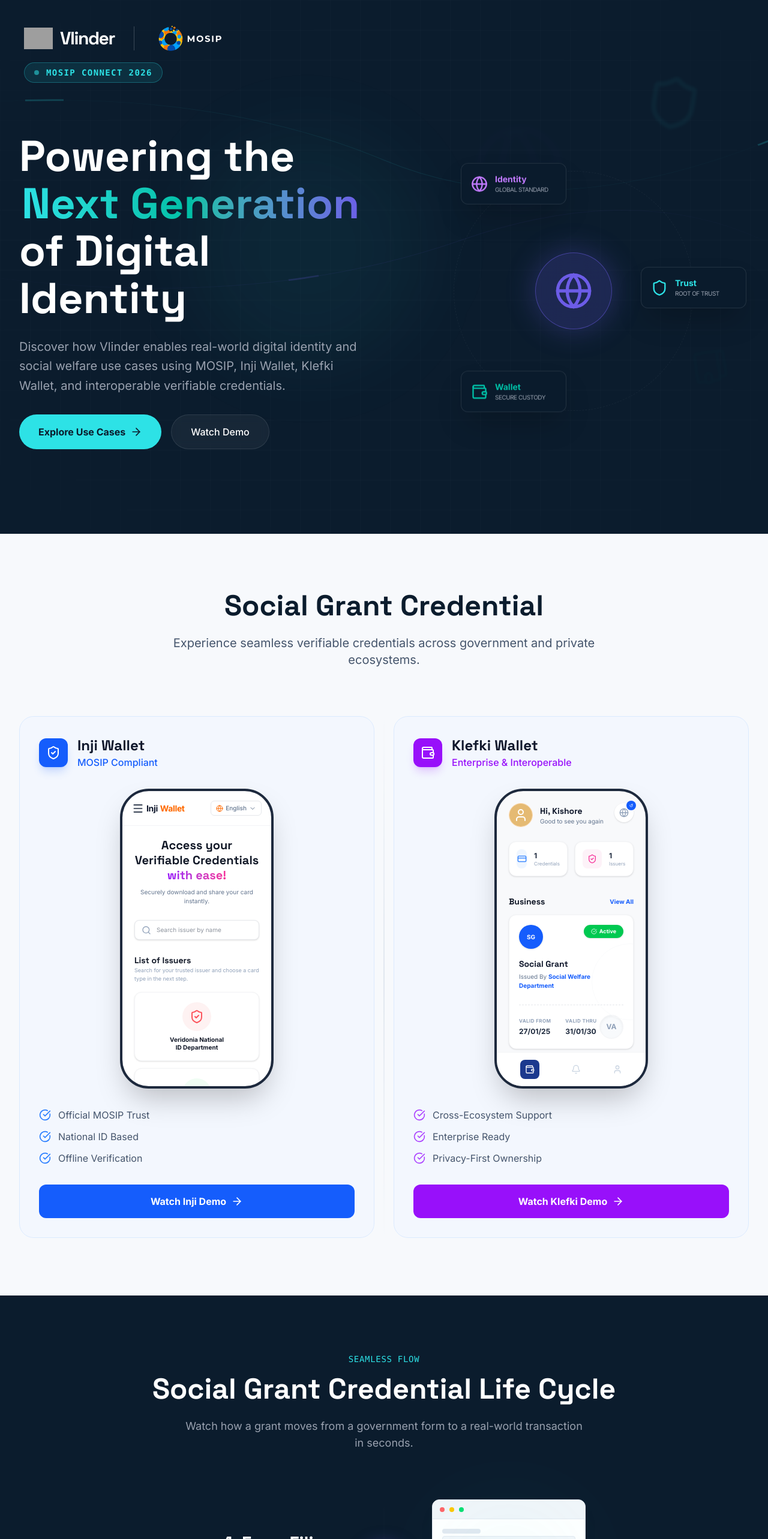
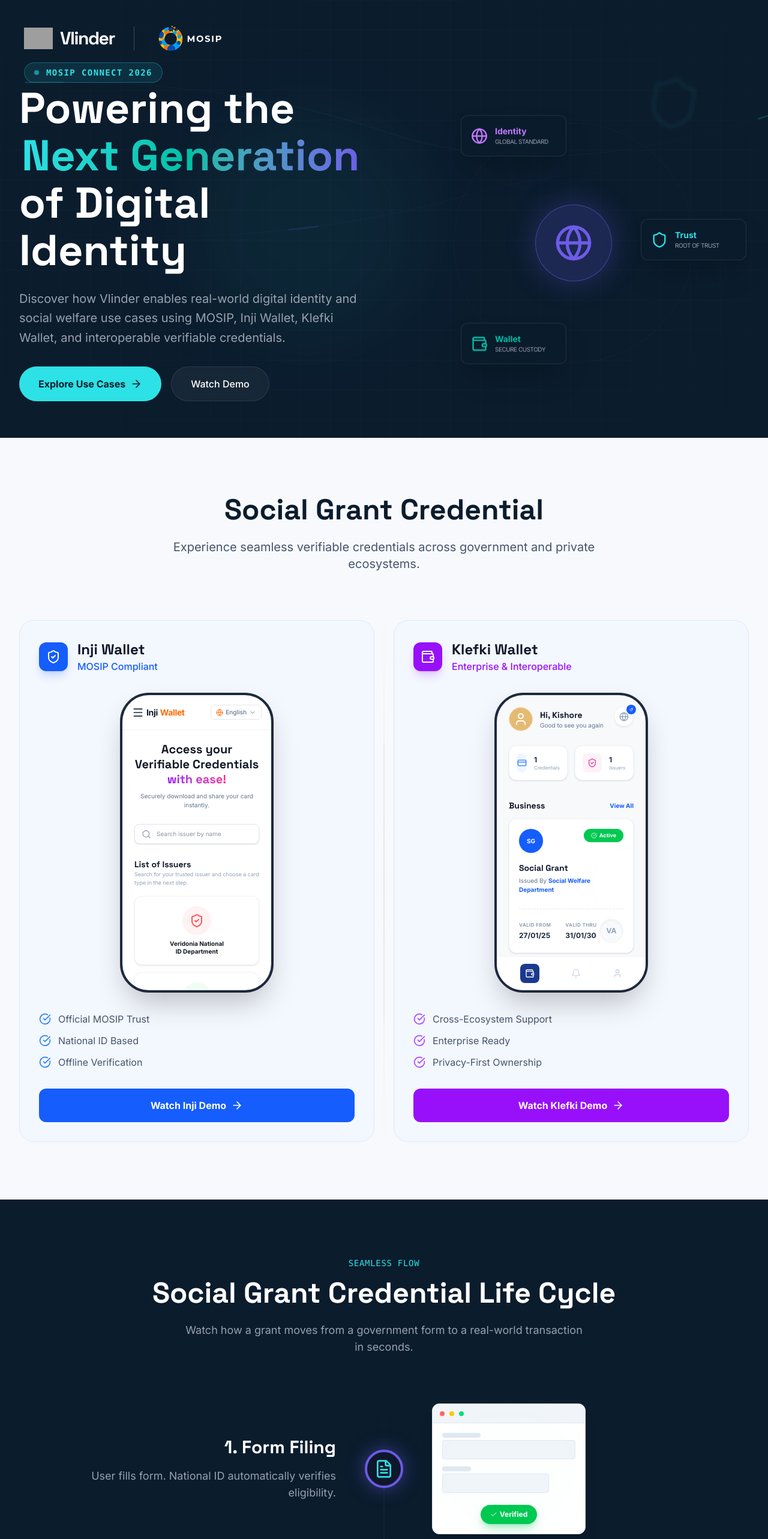
Before and after one commit to kishorekumarj79/Landing-Page, a React (Vite) app: page / in a window 1280 px wide. Shown: the top 2566 px of the page at 60% size. Built offline with nearby package versions, Linux system fonts and the light colour scheme; grey boxes are pictures that could not be loaded.

Commit message:
fix: optimization done

```diff
--- a/src/components/Compatibility.jsx
+++ b/src/components/Compatibility.jsx
@@ -12,17 +12,26 @@
         { name: "Microsoft Entra Verified ID", icon: Award, color: "text-amber-400", bg: "bg-amber-500/10", border: "border-amber-500/20" },
     ];
 
+    const [isMobile, setIsMobile] = React.useState(false);
+
+    React.useEffect(() => {
+        const checkMobile = () => setIsMobile(window.innerWidth < 768);
+        checkMobile();
+        window.addEventListener('resize', checkMobile);
+        return () => window.removeEventListener('resize', checkMobile);
+    }, []);
+
     return (
-        <section className="py-24 bg-surface text-center overflow-hidden relative">
+        <section id="compatibility" className="py-24 bg-surface text-center overflow-hidden relative">
             {/* Tech Mesh Background */}
             <div className="absolute inset-0 bg-[linear-gradient(rgba(0,0,0,0.02)_1px,transparent_1px),linear-gradient(90deg,rgba(0,0,0,0.02)_1px,transparent_1px)] bg-[size:30px_30px] opacity-20" />
 
             <div className="max-w-7xl mx-auto px-4 sm:px-6 lg:px-8 relative z-10">
                 <motion.div
-                    initial={{ opacity: 0, y: 20 }}
-                    whileInView={{ opacity: 1, y: 0 }}
+                    initial={{ opacity: 0, scale: 0.98 }}
+                    whileInView={{ opacity: 1, scale: 1 }}
                     viewport={{ once: true }}
-                    className="mb-16"
+                    className="mb-16 transform-gpu"
                 >
                     <div className="inline-flex items-center px-3 py-1 rounded-full bg-secondary/10 border border-secondary/20 text-secondary text-sm font-mono mb-4">
                         <Zap size={14} className="mr-2" />
@@ -34,8 +43,9 @@
                     </p>
                 </motion.div>
 
-                {/* DESKTOP: Static Circular Layout (md+) */}
-                <div className="hidden md:flex relative h-[600px] w-full max-w-5xl mx-auto items-center justify-center">
+                {/* DESKTOP: Static Circular Layout (md+) - Only Render if not mobile */}
+                {!isMobile && (
+                    <div className="hidden md:flex relative h-[600px] w-full max-w-5xl mx-auto items-center justify-center transform-gpu">
                         {/* Animated Rings Background */}
                         <div className="absolute w-[300px] h-[300px] rounded-full border border-dashed border-secondary/20 animate-[spin_40s_linear_infinite]" />
                         <div className="absolute w-[500px] h-[500px] rounded-full border border-dashed border-gray-200 animate-[spin_60s_linear_infinite_reverse]" />
@@ -100,6 +110,7 @@
                             );
                         })}
                     </div>
+                )}
 
                 {/* MOBILE: Innovative Bento Grid (below md) */}
                 <div className="md:hidden space-y-8">
--- a/src/components/Contact.jsx
+++ b/src/components/Contact.jsx
@@ -6,6 +6,14 @@
 const Contact = () => {
     const [isSending, setIsSending] = useState(false);
     const [isSent, setIsSent] = useState(false);
+    const [isMobile, setIsMobile] = React.useState(false);
+
+    React.useEffect(() => {
+        const checkMobile = () => setIsMobile(window.innerWidth < 768);
+        checkMobile();
+        window.addEventListener('resize', checkMobile);
+        return () => window.removeEventListener('resize', checkMobile);
+    }, []);
 
     const handleSend = (e) => {
         e.preventDefault();
@@ -26,8 +34,8 @@
                     </pattern>
                     <rect width="100%" height="100%" fill="url(#grid)" />
                 </svg>
-                {/* Floating Nodes */}
-                {[...Array(5)].map((_, i) => (
+                {/* Floating Nodes - Only on Desktop */}
+                {!isMobile && [...Array(5)].map((_, i) => (
                     <motion.div
                         key={i}
                         className="absolute w-2 h-2 rounded-full bg-accent"
--- a/src/components/Hero.jsx
+++ b/src/components/Hero.jsx
@@ -65,8 +65,17 @@
 );
 
 const Hero = () => {
+    const [isMobile, setIsMobile] = React.useState(false);
+
+    React.useEffect(() => {
+        const checkMobile = () => setIsMobile(window.innerWidth < 768);
+        checkMobile();
+        window.addEventListener('resize', checkMobile);
+        return () => window.removeEventListener('resize', checkMobile);
+    }, []);
+
     return (
-        <div className="relative min-h-screen bg-minight overflow-hidden flex flex-col items-center justify-center py-20">
+        <section className="relative min-h-[90vh] flex items-center bg-primary overflow-hidden">
             {/* Integrated Top Banner */}
             <div className="absolute top-0 left-0 w-full z-20 p-6 md:p-10">
                 <div className="flex flex-col gap-4">
@@ -102,22 +111,21 @@
             </div>
 
             {/* Animated Background Elements */}
-            <div className="absolute inset-0 pointer-events-none overflow-hidden">
+            <div className="absolute inset-0 z-0 pointer-events-none">
                 <div className="absolute top-0 left-0 w-full h-full bg-[radial-gradient(ellipse_at_top,_var(--tw-gradient-stops))] from-secondary/20 via-primary to-primary" />
 
                 {/* Simplified Blurs for performance */}
                 <div className="absolute top-1/4 left-1/4 w-64 md:w-96 h-64 md:h-96 bg-accent/5 rounded-full blur-2xl md:blur-3xl" />
 
-                {/* Network Grid Overlay */}
-                <div className="absolute inset-0 bg-[linear-gradient(rgba(255,255,255,0.02)_1px,transparent_1px),linear-gradient(90deg,rgba(255,255,255,0.02)_1px,transparent_1px)] bg-[size:50px_50px] [mask-image:radial-gradient(ellipse_at_center,black_60%,transparent_100%)]" />
+                {/* Network Grid Overlay - Simplified on Mobile */}
+                <div className={`absolute inset-0 bg-[linear-gradient(rgba(255,255,255,0.02)_1px,transparent_1px),linear-gradient(90deg,rgba(255,255,255,0.02)_1px,transparent_1px)] ${isMobile ? 'bg-[size:100px_100px]' : 'bg-[size:50px_50px]'} [mask-image:radial-gradient(ellipse_at_center,black_60%,transparent_100%)]`} />
 
                 {/* Innovative Data Flow - Hidden on small mobile */}
-                <div className="hidden sm:block">
-                    <DataFlow />
-                </div>
+                {!isMobile && <DataFlow />}
 
                 {/* Floating Tech Symbols - Only on Desktop for performance */}
-                <div className="hidden lg:block">
+                {!isMobile && (
+                    <>
                         <motion.div
                             initial={{ opacity: 0 }}
                             whileInView={{ opacity: 0.1 }}
@@ -148,7 +156,8 @@
                         >
                             <Wallet className="w-16 h-16 text-highlight" />
                         </motion.div>
-                </div>
+                    </>
+                )}
             </div>
 
             <div className="max-w-7xl mx-auto px-4 sm:px-6 lg:px-8 relative z-10 w-full pt-40 md:pt-20">
@@ -235,7 +244,7 @@
                     </motion.div>
                 </div>
             </div>
-        </div>
+        </section>
     );
 };
 
--- a/src/components/Lifecycle.jsx
+++ b/src/components/Lifecycle.jsx
@@ -176,10 +176,10 @@
                         {steps.map((step, index) => (
                             <motion.div
                                 key={index}
-                                initial={{ opacity: 0, y: 50 }}
+                                initial={{ opacity: 0, y: 20 }}
                                 whileInView={{ opacity: 1, y: 0 }}
-                                viewport={{ once: true, margin: "-100px" }}
-                                className={`flex flex-col md:flex-row items-center justify-between gap-12 ${index % 2 === 0 ? '' : 'md:flex-row-reverse'}`}
+                                viewport={{ once: true, margin: "-50px" }}
+                                className={`flex flex-col md:flex-row items-center justify-between gap-12 ${index % 2 === 0 ? '' : 'md:flex-row-reverse'} transform-gpu will-change-transform`}
                             >
                                 {/* Text Side */}
                                 <div className={`flex-1 text-center ${index % 2 === 0 ? 'md:text-right' : 'md:text-left'} order-2 md:order-none`}>
@@ -196,8 +196,8 @@
 
                                 {/* Visual Side */}
                                 <div className={`flex-1 flex justify-center order-3 md:order-none ${index % 2 === 0 ? 'md:justify-start' : 'md:justify-end'}`}>
-                                    <div className="relative group perspective-1000">
-                                        <div className="absolute inset-0 bg-accent/20 blur-3xl rounded-full opacity-20 group-hover:opacity-40 transition-opacity" />
+                                    <div className="relative group">
+                                        <div className="absolute inset-0 bg-accent/10 blur-xl rounded-full opacity-10 group-hover:opacity-30 transition-opacity" />
                                         {step.custom}
                                     </div>
                                 </div>
--- a/src/components/Playground.jsx
+++ b/src/components/Playground.jsx
@@ -4,7 +4,15 @@
 
 const Playground = () => {
     const containerRef = useRef(null);
-    const isInView = useInView(containerRef, { once: false, amount: 0.2 });
+    const isInView = useInView(containerRef, { once: false, amount: 0.1 });
+    const [isMobile, setIsMobile] = useState(false);
+
+    useEffect(() => {
+        const checkMobile = () => setIsMobile(window.innerWidth < 768);
+        checkMobile();
+        window.addEventListener('resize', checkMobile);
+        return () => window.removeEventListener('resize', checkMobile);
+    }, []);
 
     // Typewriter effect state
     const [codeText, setCodeText] = useState('');
@@ -43,7 +51,9 @@
             <div className="absolute inset-0 bg-[linear-gradient(rgba(255,255,255,0.05)_1px,transparent_1px),linear-gradient(90deg,rgba(255,255,255,0.05)_1px,transparent_1px)] bg-[size:40px_40px]" />
 
             {/* Background Glows */}
-            <div className="absolute top-0 right-0 w-1/2 h-1/2 bg-green-500/10 rounded-full blur-[100px] animate-pulse" />
+            {!isMobile && (
+                <div className="absolute top-0 right-0 w-1/2 h-1/2 bg-green-500/10 rounded-full blur-[100px] animate-pulse" />
+            )}
 
             <div className="max-w-7xl mx-auto px-4 sm:px-6 lg:px-8 relative z-10">
                 <div className="grid lg:grid-cols-2 gap-16 items-center">
@@ -98,12 +108,12 @@
                             ].map((item, i) => (
                                 <motion.div
                                     key={i}
-                                    initial={{ opacity: 0, y: 20 }}
+                                    initial={{ opacity: 0, y: 10 }}
                                     whileInView={{ opacity: 1, y: 0 }}
                                     viewport={{ once: true }}
                                     transition={{ delay: i * 0.1 }}
-                                    whileHover={{ x: 10, backgroundColor: "rgba(255,255,255,0.1)" }}
-                                    className="group p-6 rounded-2xl bg-black/80 border border-white/10 hover:border-green-500/50 transition-all cursor-pointer backdrop-blur-sm"
+                                    whileHover={!isMobile ? { x: 10, backgroundColor: "rgba(255,255,255,0.1)" } : {}}
+                                    className="group p-6 rounded-2xl bg-black/80 border border-white/10 hover:border-green-500/50 transition-all cursor-pointer backdrop-blur-sm transform-gpu"
                                 >
                                     <div className="flex items-center justify-between">
                                         <div className="flex items-center gap-4">
```
Lines whose indentation alone changed are shown as unchanged.
